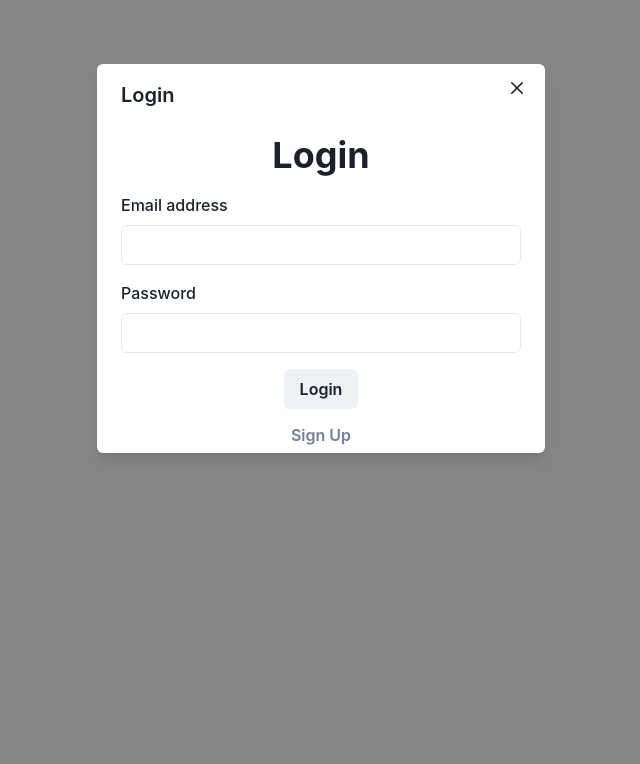
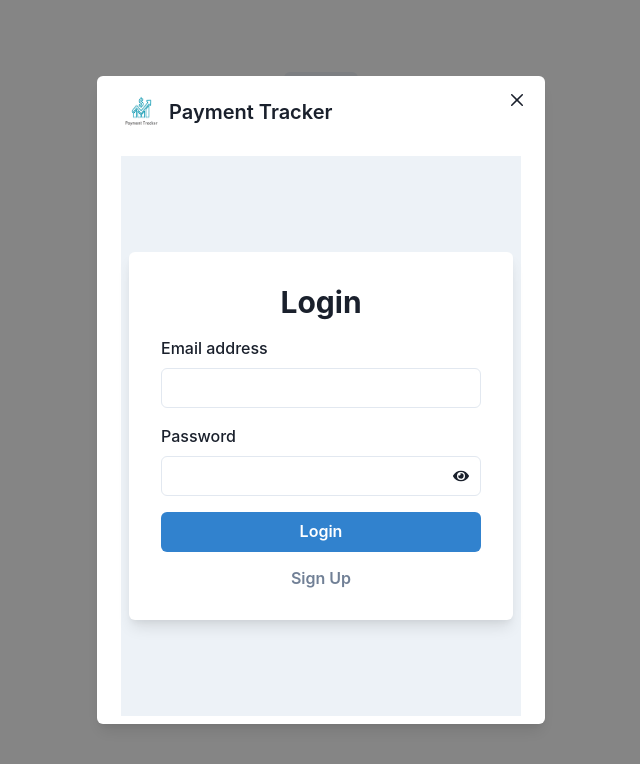
Before and after one commit to SoumyaSubhamPatra/Bill-of-Rights-Backend_031, a React (Vite) app in the folder Invoice_and_Payment_Tracker/: page / in a window 1280 px wide. Both pictures are taken after a click on the button "Login". Shown: the top 764 px of the page, without its empty margins (319-959 px from the left). Built offline with nearby package versions, Linux system fonts and the light colour scheme.

Commit message:
Login-Styling

```diff
--- a/Invoice_and_Payment_Tracker/src/App.tsx
+++ b/Invoice_and_Payment_Tracker/src/App.tsx
@@ -18,10 +18,12 @@ import {
   ModalOverlay,
   ModalContent,
   ModalHeader,
-  ModalFooter,
   ModalBody,
   ModalCloseButton,
+  Image,
+  Text,
 } from "@chakra-ui/react";
+import logo from "./assets/Logos.png"; // Make sure the path to your logo is correct
 
 const App = () => {
   const [darkMode, setDarkMode] = useState(false);
@@ -100,21 +102,47 @@ const App = () => {
             )}
           </div>
 
-          <Modal isOpen={isLoginOpen} onClose={onLoginClose}>
+          <Modal isOpen={isLoginOpen} onClose={onLoginClose} isCentered>
             <ModalOverlay />
             <ModalContent>
-              <ModalHeader>Login</ModalHeader>
+              <ModalHeader>
+                <Box display="flex" alignItems="center">
+                  <Image
+                    src={logo}
+                    alt="Payment Tracker Logo"
+                    boxSize="40px"
+                    mr={2}
+                  />
+                  <Text fontSize="xl">Payment Tracker</Text>
+                </Box>
+              </ModalHeader>
               <ModalCloseButton />
               <ModalBody>
-                <LoginForm onLogin={handleLogin} onOpenSignUp={onSignUpOpen} />
+                <LoginForm
+                  onLogin={handleLogin}
+                  onOpenSignUp={() => {
+                    onSignUpOpen();
+                    onLoginClose();
+                  }}
+                />
               </ModalBody>
             </ModalContent>
           </Modal>
 
-          <Modal isOpen={isSignUpOpen} onClose={onSignUpClose}>
+          <Modal isOpen={isSignUpOpen} onClose={onSignUpClose} isCentered>
             <ModalOverlay />
             <ModalContent>
-              <ModalHeader>Sign Up</ModalHeader>
+              <ModalHeader>
+                <Box display="flex" alignItems="center">
+                  <Image
+                    src={logo}
+                    alt="Payment Tracker Logo"
+                    boxSize="40px"
+                    mr={2}
+                  />
+                  <Text fontSize="xl">Payment Tracker</Text>
+                </Box>
+              </ModalHeader>
               <ModalCloseButton />
               <ModalBody>
                 <SignUpForm onSignUp={handleSignUp} />
--- a/Invoice_and_Payment_Tracker/src/components/LoginForm.tsx
+++ b/Invoice_and_Payment_Tracker/src/components/LoginForm.tsx
@@ -6,8 +6,14 @@ import {
   Input,
   Button,
   Heading,
+  InputGroup,
+  InputRightElement,
+  IconButton,
   useToast,
+  Box,
+  useColorModeValue,
 } from "@chakra-ui/react";
+import { FaEye, FaEyeSlash } from "react-icons/fa";
 
 const mockClarkSignIn = async (email, password) => {
   return new Promise((resolve, reject) => {
@@ -24,6 +30,7 @@ const mockClarkSignIn = async (email, password) => {
 const LoginForm = ({ onLogin, onOpenSignUp }) => {
   const [email, setEmail] = useState("");
   const [password, setPassword] = useState("");
+  const [showPassword, setShowPassword] = useState(false);
   const toast = useToast();
 
   const handleLogin = async () => {
@@ -48,9 +55,32 @@ const LoginForm = ({ onLogin, onOpenSignUp }) => {
     }
   };
 
+  const handleTogglePassword = () => {
+    setShowPassword(!showPassword);
+  };
+
+  const formBackground = useColorModeValue("white", "gray.700");
+
   return (
+    <Box
+      bg="gray.100"
+      minH="70vh"
+      display="flex"
+      justifyContent="center"
+      alignItems="center"
+    >
+      <Box
+        bg={formBackground}
+        p={8}
+        borderRadius="md"
+        boxShadow="lg"
+        maxW="sm"
+        w="full"
+      >
         <VStack spacing={4}>
-      <Heading as="h2">Login</Heading>
+          <Heading as="h2" size="lg">
+            Login
+          </Heading>
           <FormControl id="email">
             <FormLabel>Email address</FormLabel>
             <Input
@@ -61,17 +91,31 @@ const LoginForm = ({ onLogin, onOpenSignUp }) => {
           </FormControl>
           <FormControl id="password">
             <FormLabel>Password</FormLabel>
+            <InputGroup>
               <Input
-          type="password"
+                type={showPassword ? "text" : "password"}
                 value={password}
                 onChange={(e) => setPassword(e.target.value)}
               />
+              <InputRightElement>
+                <IconButton
+                  icon={showPassword ? <FaEyeSlash /> : <FaEye />}
+                  onClick={handleTogglePassword}
+                  variant="ghost"
+                  aria-label="Toggle Password Visibility"
+                />
+              </InputRightElement>
+            </InputGroup>
           </FormControl>
-      <Button onClick={handleLogin}>Login</Button>
+          <Button colorScheme="blue" onClick={handleLogin} width="full">
+            Login
+          </Button>
           <Button variant="link" onClick={onOpenSignUp}>
             Sign Up
           </Button>
         </VStack>
+      </Box>
+    </Box>
   );
 };
 
--- a/Invoice_and_Payment_Tracker/src/components/SignUpForm.tsx
+++ b/Invoice_and_Payment_Tracker/src/components/SignUpForm.tsx
@@ -6,8 +6,14 @@ import {
   Input,
   Button,
   Heading,
+  InputGroup,
+  InputRightElement,
+  IconButton,
   useToast,
+  Box,
+  useColorModeValue,
 } from "@chakra-ui/react";
+import { FaEye, FaEyeSlash } from "react-icons/fa";
 
 const mockClarkSignUp = async (email, password) => {
   return new Promise((resolve, reject) => {
@@ -24,6 +30,7 @@ const mockClarkSignUp = async (email, password) => {
 const SignUpForm = ({ onSignUp }) => {
   const [email, setEmail] = useState("");
   const [password, setPassword] = useState("");
+  const [showPassword, setShowPassword] = useState(false);
   const toast = useToast();
 
   const handleSignUp = async () => {
@@ -48,9 +55,32 @@ const SignUpForm = ({ onSignUp }) => {
     }
   };
 
+  const handleTogglePassword = () => {
+    setShowPassword(!showPassword);
+  };
+
+  const formBackground = useColorModeValue("white", "gray.700");
+
   return (
+    <Box
+      bg="gray.100"
+      minH="70vh"
+      display="flex"
+      justifyContent="center"
+      alignItems="center"
+    >
+      <Box
+        bg={formBackground}
+        p={8}
+        borderRadius="md"
+        boxShadow="lg"
+        maxW="sm"
+        w="full"
+      >
         <VStack spacing={4}>
-      <Heading as="h2">Sign Up</Heading>
+          <Heading as="h2" size="lg">
+            Sign Up
+          </Heading>
           <FormControl id="email">
             <FormLabel>Email address</FormLabel>
             <Input
@@ -61,14 +91,28 @@ const SignUpForm = ({ onSignUp }) => {
           </FormControl>
           <FormControl id="password">
             <FormLabel>Password</FormLabel>
+            <InputGroup>
               <Input
-          type="password"
+                type={showPassword ? "text" : "password"}
                 value={password}
                 onChange={(e) => setPassword(e.target.value)}
               />
+              <InputRightElement>
+                <IconButton
+                  icon={showPassword ? <FaEyeSlash /> : <FaEye />}
+                  onClick={handleTogglePassword}
+                  variant="ghost"
+                  aria-label="Toggle Password Visibility"
+                />
+              </InputRightElement>
+            </InputGroup>
           </FormControl>
-      <Button onClick={handleSignUp}>Sign Up</Button>
+          <Button colorScheme="blue" onClick={handleSignUp} width="full">
+            Sign Up
+          </Button>
         </VStack>
+      </Box>
+    </Box>
   );
 };
 
--- a/Invoice_and_Payment_Tracker/src/styles/styles.css
+++ b/Invoice_and_Payment_Tracker/src/styles/styles.css
@@ -24,7 +24,8 @@ body.dark-theme {
   --chakra-colors-blue-600: #3182ce;
 }
 
-body, html {
+body,
+html {
   margin: 0;
   padding: 0;
   width: 100%;
```
Lines whose indentation alone changed are shown as unchanged.
